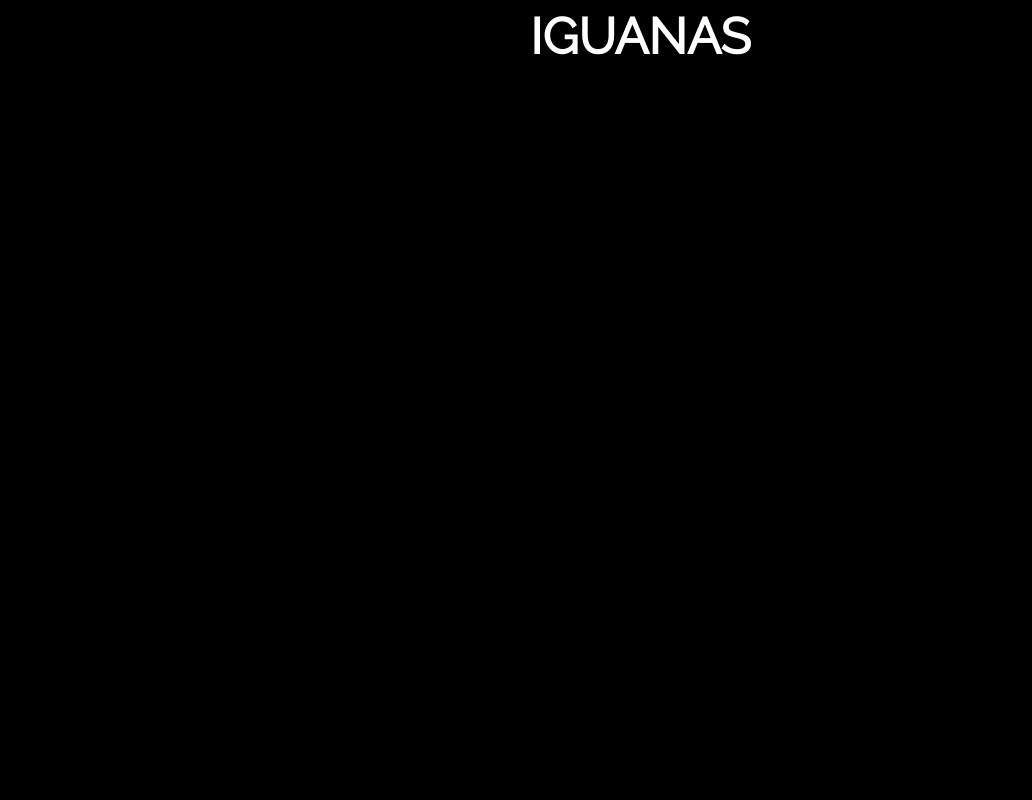
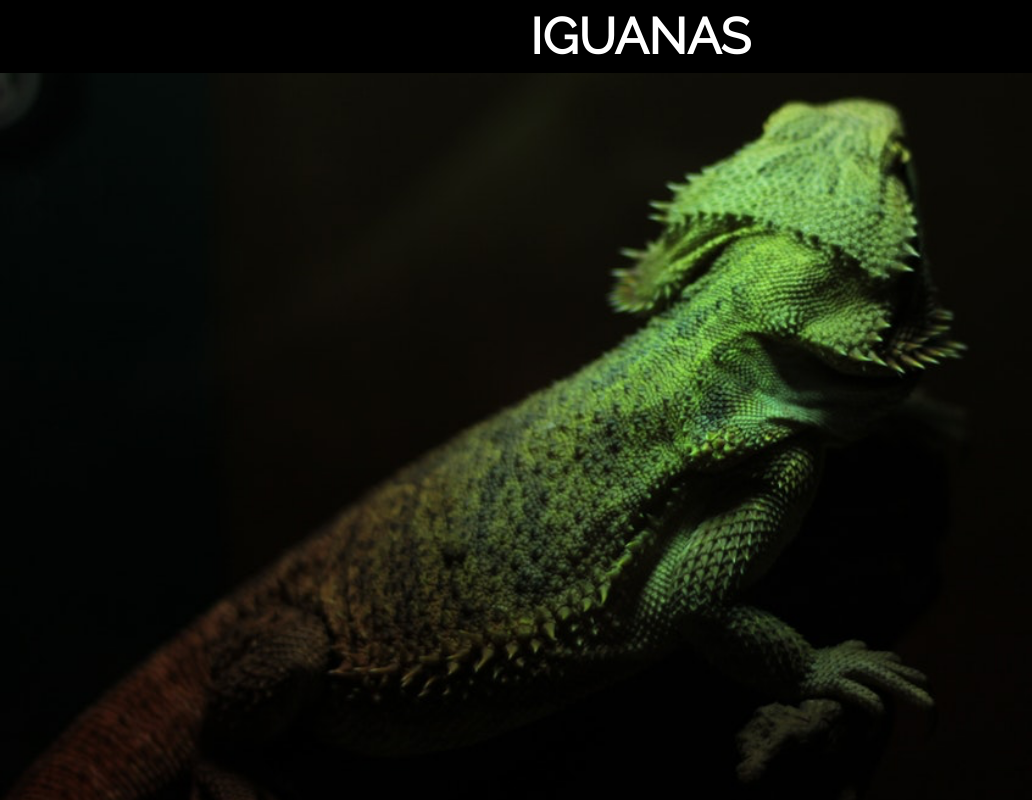
Before and after one commit to FranciscoDastres/iguana, a plain HTML site: page index.html in a window 1280 px wide. Shown: the top 800 px of the page, without its empty margins (0-1032 px from the left). Drawn offline with Linux system fonts and the light colour scheme.

Commit message:
bg header error

```diff
--- a/assets/css/styles.css
+++ b/assets/css/styles.css
@@ -57,7 +57,7 @@ main .img-main-iguana{
     display: block;
     /* <img src="/assets/img/bg-header.jpg" class="imagen" alt="Principal1"> */
     background: #000000;
-    background-image: url('assets/img/bg-header.jpg');
+    background-image: url("/assets/img/bg-header.jpg");
     background-repeat: no-repeat;
     background-size: auto;
 }
```
